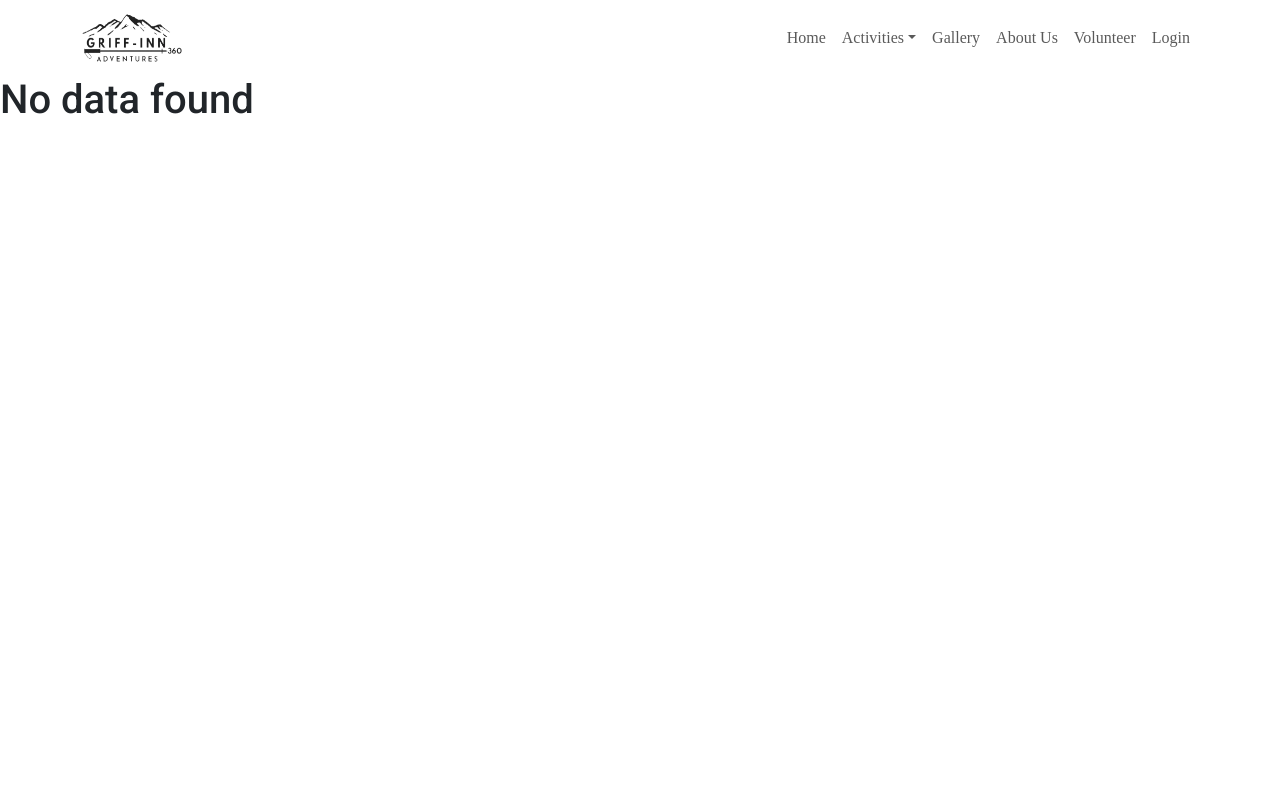
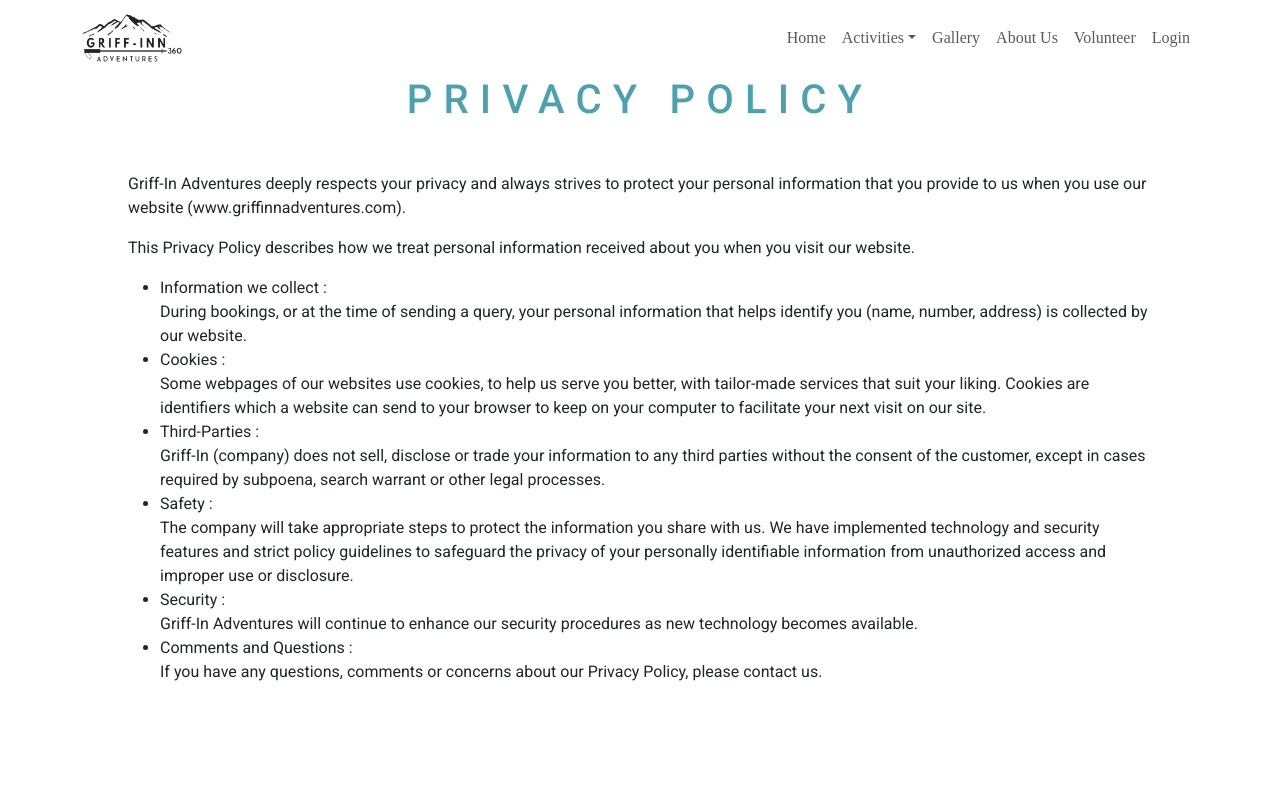
Before and after one commit to sumanteja555/griffinn360, a React (Vite) app: page /privacypolicy in a window 1280 px wide. Shown: the top 800 px of the page. Built offline with nearby package versions, Linux system fonts and the light colour scheme; a web font is replaced by a local one.

Commit message:
policies partially updated

```diff
--- a/src/App.jsx
+++ b/src/App.jsx
@@ -28,6 +28,14 @@ const User = lazy(() => import("./components/User/User.jsx"));
 
 const Bookings = lazy(() => import("./components/Bookings/Bookings.jsx"));
 
+// policypages
+const PrivacyPolicy = lazy(() =>
+  import("./components/Policies/PrivacyPolicy/PrivacyPolicy.jsx")
+);
+
+const CancellationPolicy = lazy(() =>
+  import("./components/Policies/CancellationPolicy/CancellationPolicy.jsx")
+);
 import PrivateRoute from "./pages/PrivateRoute.jsx";
 
 const router = createBrowserRouter([
@@ -144,6 +152,24 @@ const router = createBrowserRouter([
           </Suspense>
         ),
       },
+
+      // policy pages
+      {
+        path: "/privacypolicy",
+        element: (
+          <Suspense>
+            <PrivacyPolicy />
+          </Suspense>
+        ),
+      },
+      {
+        path: "/cancellationpolicy",
+        element: (
+          <Suspense>
+            <CancellationPolicy />
+          </Suspense>
+        ),
+      },
       {
         path: "/policies",
         element: (
--- /dev/null
+++ b/src/components/Policies/CancellationPolicy/CancellationPolicy.jsx
@@ -0,0 +1,16 @@
+import styles from "./CancellationPolicy.module.css";
+
+const CancellationPolicy = () => {
+  return (
+    <section className={styles.container}>
+      <h1 className={styles.heading}>Cancellation and refund policy</h1>
+      <p>
+        We understand that plans can change. You may need to cancel or
+        reschedule your travel arrangements. To ensure a fair and transparent
+        process, please review the following cancellation guidelines:
+      </p>
+    </section>
+  );
+};
+
+export default CancellationPolicy;
--- /dev/null
+++ b/src/components/Policies/CancellationPolicy/CancellationPolicy.module.css
@@ -0,0 +1,13 @@
+.container {
+  width: 80%;
+  margin: 0 auto;
+  padding-bottom: 5rem;
+}
+
+.heading {
+  text-align: center;
+  text-transform: uppercase;
+  letter-spacing: 0.7rem;
+  color: var(--secondaryColor);
+  margin-bottom: 3rem;
+}
--- /dev/null
+++ b/src/components/Policies/PrivacyPolicy/PrivacyPolicy.jsx
@@ -0,0 +1,59 @@
+import styles from "./PrivacyPolicy.module.css";
+
+const PrivacyPolicy = () => {
+  return (
+    <section className={styles.container}>
+      <h1 className={styles.heading}>PRIVACY POLICY</h1>
+
+      <p>
+        Griff-In Adventures deeply respects your privacy and always strives to
+        protect your personal information that you provide to us when you use
+        our website (www.griffinnadventures.com).
+      </p>
+      <p>
+        This Privacy Policy describes how we treat personal information received
+        about you when you visit our website.
+      </p>
+      <ul>
+        <li>
+          Information we collect : <br />
+          During bookings, or at the time of sending a query, your personal
+          information that helps identify you (name, number, address) is
+          collected by our website.
+        </li>
+        <li>
+          Cookies : <br />
+          Some webpages of our websites use cookies, to help us serve you
+          better, with tailor-made services that suit your liking. Cookies are
+          identifiers which a website can send to your browser to keep on your
+          computer to facilitate your next visit on our site.
+        </li>
+        <li>
+          Third-Parties : <br />
+          Griff-In (company) does not sell, disclose or trade your information
+          to any third parties without the consent of the customer, except in
+          cases required by subpoena, search warrant or other legal processes.
+        </li>
+        <li>
+          Safety : <br />
+          The company will take appropriate steps to protect the information you
+          share with us. We have implemented technology and security features
+          and strict policy guidelines to safeguard the privacy of your
+          personally identifiable information from unauthorized access and
+          improper use or disclosure.
+        </li>
+        <li>
+          Security : <br /> Griff-In Adventures will continue to enhance our
+          security procedures as new technology becomes available.
+        </li>
+        <li>
+          Comments and Questions : <br />
+          If you have any questions, comments or concerns about our Privacy
+          Policy, please contact us.
+        </li>
+      </ul>
+    </section>
+  );
+};
+
+export default PrivacyPolicy;
--- /dev/null
+++ b/src/components/Policies/PrivacyPolicy/PrivacyPolicy.module.css
@@ -0,0 +1,13 @@
+.container {
+  width: 80%;
+  margin: 0 auto;
+  padding-bottom: 5rem;
+}
+
+.heading {
+  text-align: center;
+  text-transform: uppercase;
+  letter-spacing: 0.7rem;
+  color: var(--secondaryColor);
+  margin-bottom: 3rem;
+}
```
